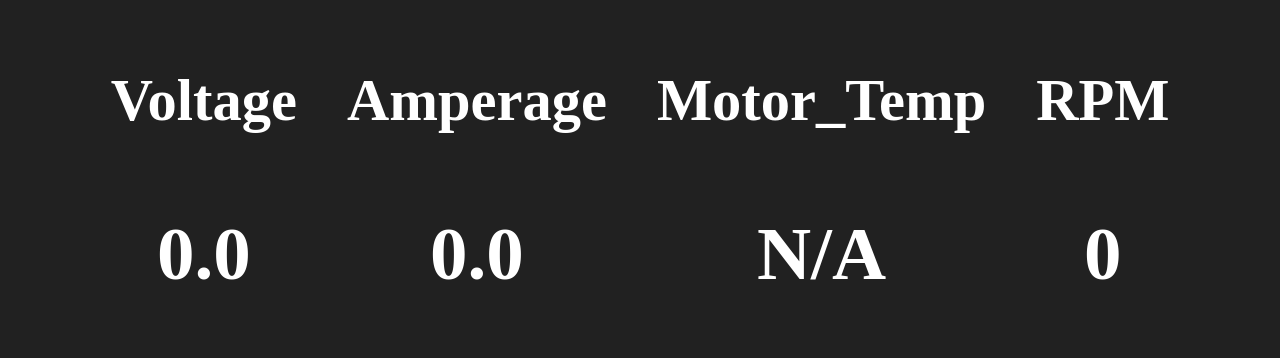
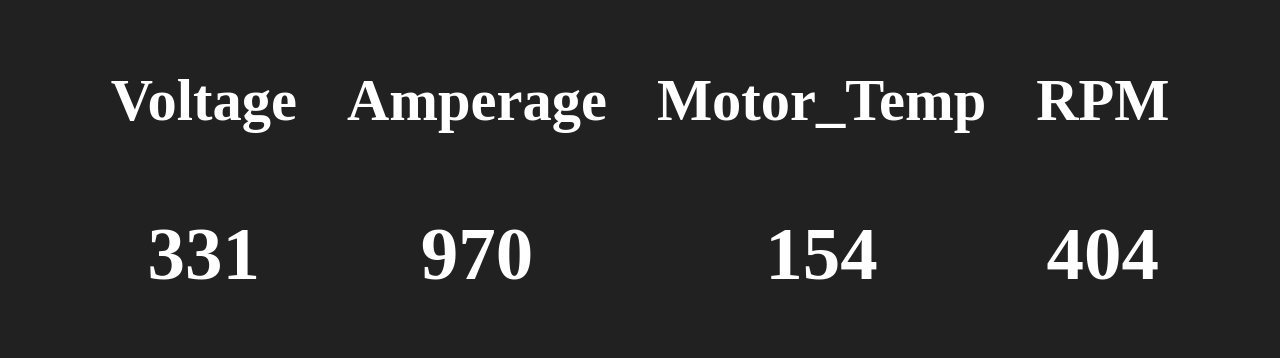
Before and after one commit to Anton-Chernyshov/Formula_24_plus, a Flask app: page / in a window 1280 px wide. Shown: the top 358 px of the page. Run offline with Flask 3, Linux system fonts and the light colour scheme.

Commit message:
more webserver stuff

```diff
--- a/src/main.py
+++ b/src/main.py
@@ -22,15 +22,28 @@ def homepage():
         "rpm":f"{rpm}"
         }
     return render_template("main.html", **templateData), 202
+
+def getData():
+    try:
+        #line = serialConnection.readline().decode("utf-8").strip()
+        line = f"{random.randint(0, 999)},{random.randint(0, 999)},{random.randint(0, 999)},{random.randint(0, 999)}"
+        values = line.split(",")
+        voltage = values[0]
+        amperage = values[1]
+        motorTemp = values[2]
+        rpm = values[3]
+    except Exception as e:
+        print(str(e))
+    return [voltage, amperage, motorTemp, rpm]
+
+
 @app.route("/update")
 def update():
     try:
-        #line = serialConnection.readline().decode("utf-8").strip()
-        line = f"{random.randint(0, 999)}"
-        values = line.split(",")
-        temperature1 = values[0]
-        return jsonify(number=temperature1), 200
+        data = getData()
+        #return data as jsons
+        return jsonify(voltage = str(data[0]), amperage = data[1], motorTemp = data[2], rpm = data[3] ), 200
     except Exception as e:
-        return jsonify(error=str(e)), 500
+        return jsonify(error=str(e), voltage = "null", amperage = "null", motorTemp = "null", rpm = "null"), 500
 if __name__ == "__main__":
     app.run("0.0.0.0", "80", debug=True)
--- /dev/null
+++ b/src/static/updateVariables.js
@@ -0,0 +1,15 @@
+// JavaScript source code
+function updateNumber() {
+            fetch('/update')
+            .then(response => response.json())
+            .then(data => {
+                document.getElementById('motorTemp').innerText = data.motorTemp;
+                document.getElementById('voltage').innerText = data.voltage;
+                document.getElementById('amperage').innerText = data.amperage;
+                document.getElementById('rpm').innerText = data.rpm;
+
+            })
+            .catch(error => console.log('Error:', error));
+        }
+
+        setInterval(updateNumber, 500);
--- a/src/templates/main.html
+++ b/src/templates/main.html
@@ -4,36 +4,26 @@
 <head>
     <title>Dashboard</title>
     <link rel="stylesheet" href="../static/style.css">
-    <script>
-        function updateNumber() {
-            fetch('/update')
-            .then(response => response.json())
-            .then(data => {
-                document.getElementById('motorTemp').innerText = data.number;
-            })
-            .catch(error => console.log('Error:', error));
-        }
+    <script src="../static/updateVariables.js">
 
-        // Update every 2 seconds (2000 milliseconds)
-        setInterval(updateNumber, 2000);
     </script>
 </head>
   <body>
     <div class="instrument">
         <h3 class="title">Voltage</h3>
-        <h2 class="data">{{ voltage }}</h2>
+        <h2 class="data" id="voltage">N/A</h2>
     </div>
      <div class="instrument">
         <h3 class="title">Amperage</h3>
-        <h2 class="data">{{ amperage }}</h2>
+        <h2 class="data" id="amperage">N/A</h2>
     </div>
      <div class="instrument">
         <h3 class="title">Motor_Temp</h3>
-        <h2 class="data", id="motorTemp">N/A</h2>
+        <h2 class="data" id="motorTemp">N/A</h2>
     </div>
      <div class="instrument">
         <h3 class="title">RPM</h3>
-        <h2 class="data">{{ rpm }}</h2>
+        <h2 class="data" id="rpm">N/A</h2>
     </div>
   </body>
 </html>
```
Also changed, not shown: src/data_logger.py (added, +10 -0 lines), 2 other files.
